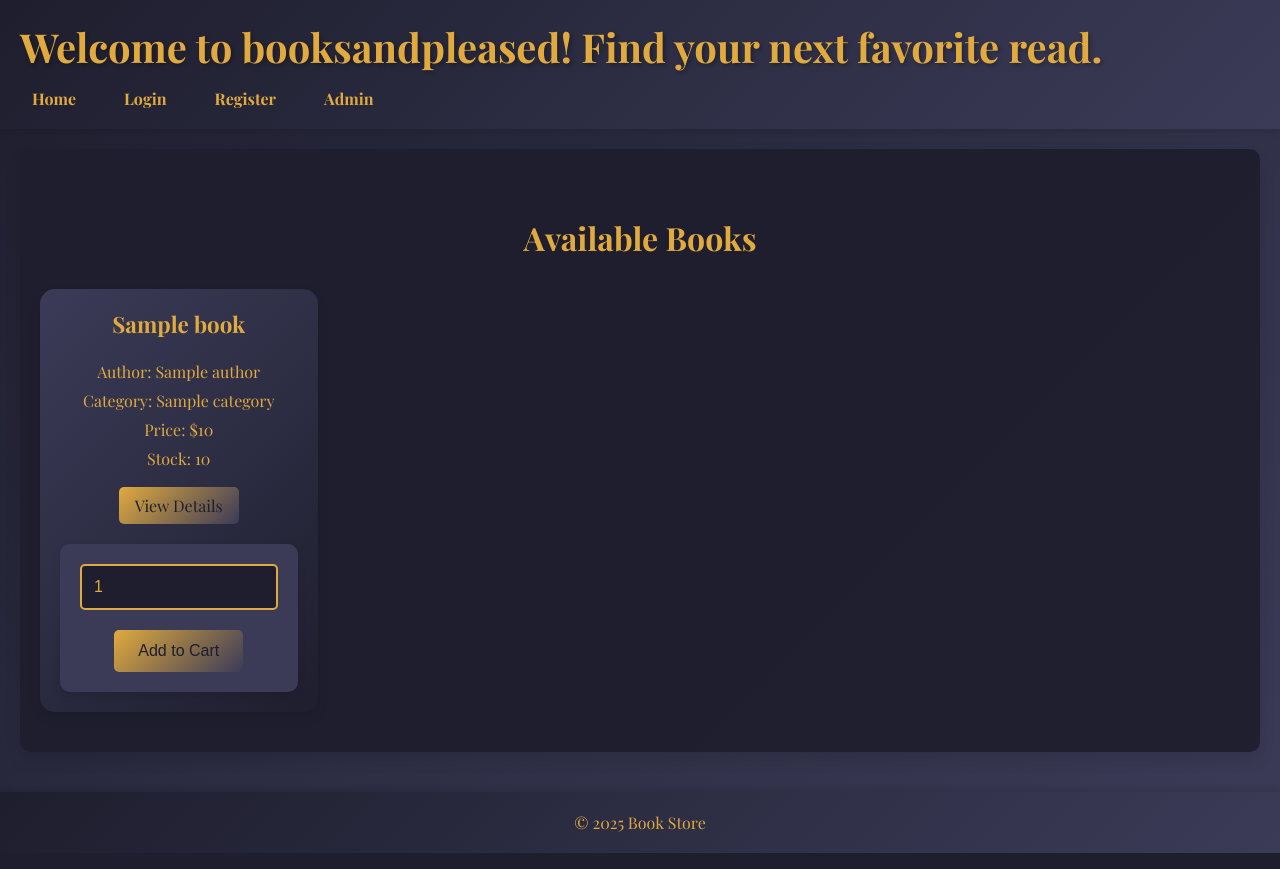
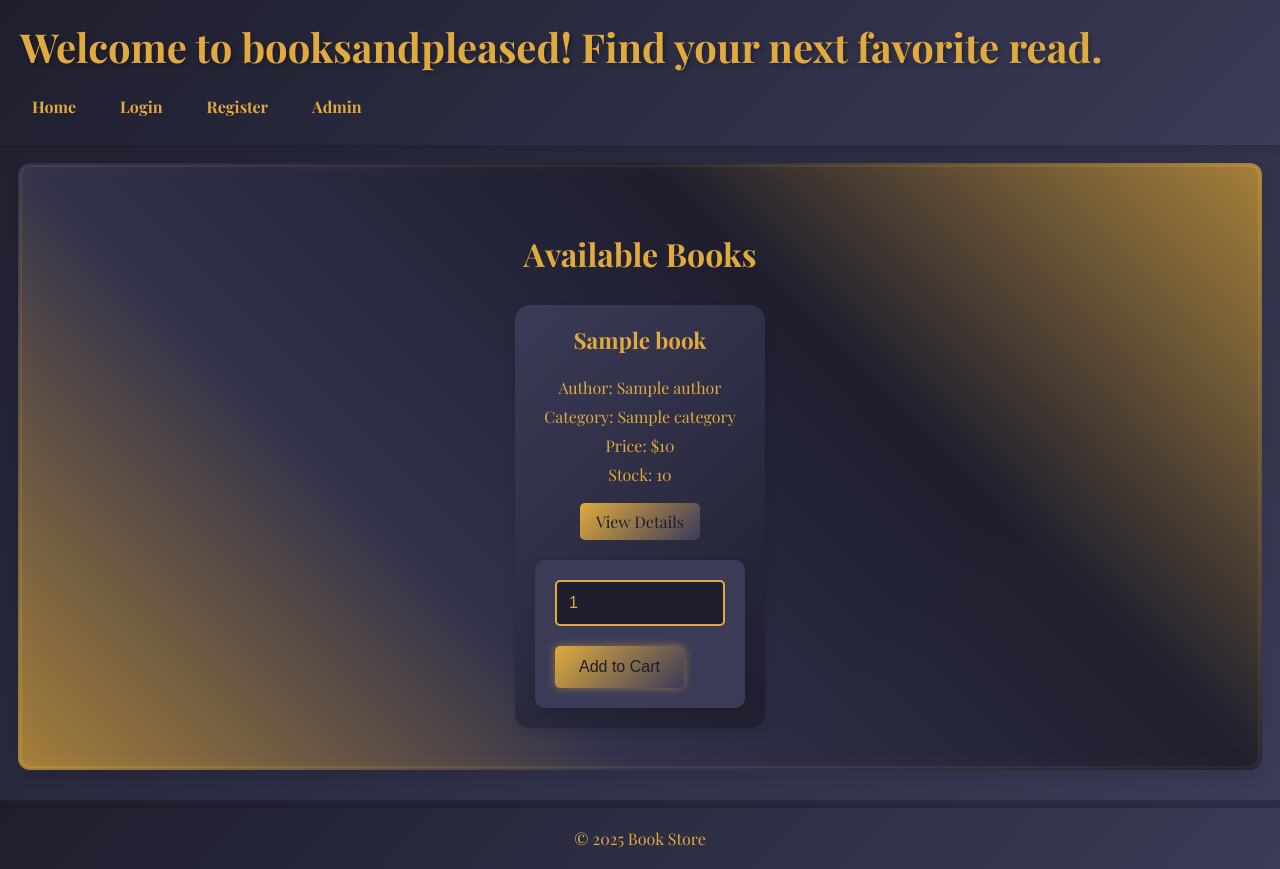
Before and after one commit to chudneyversal/book_system, a PHP site: page / in a window 1280 px wide. Run offline with PHP 8.4, Linux system fonts and the light colour scheme; tables that the repository leaves empty or names only in its code hold one stand-in row (values such as "Sample post").

Commit message:
modifiied some files

```diff
--- a/styles.css
+++ b/styles.css
@@ -1,13 +1,71 @@
 @import url('https://fonts.googleapis.com/css2?family=Inter:wght@400;700&family=Playfair+Display:wght@400;700&display=swap');
+@import url('https://cdnjs.cloudflare.com/ajax/libs/font-awesome/6.0.0/css/all.min.css');
+
+/* Keyframe Animations */
+@keyframes fadeIn {
+    from {
+        opacity: 0;
+        transform: translateY(20px);
+    }
+    to {
+        opacity: 1;
+        transform: translateY(0);
+    }
+}
+
+@keyframes slideInLeft {
+    from {
+        opacity: 0;
+        transform: translateX(-50px);
+    }
+    to {
+        opacity: 1;
+        transform: translateX(0);
+    }
+}
+
+@keyframes bounceIn {
+    0% {
+        opacity: 0;
+        transform: scale(0.3);
+    }
+    50% {
+        opacity: 1;
+        transform: scale(1.05);
+    }
+    70% {
+        transform: scale(0.9);
+    }
+    100% {
+        opacity: 1;
+        transform: scale(1);
+    }
+}
+
+@keyframes pulse {
+    0% {
+        transform: scale(1);
+    }
+    50% {
+        transform: scale(1.05);
+    }
+    100% {
+        transform: scale(1);
+    }
+}
 
 /* Modern Design Enhancements with Custom Colors */
 body {
     font-family: 'Playfair Display', serif;
     margin: 0;
     padding: 0;
-    background: linear-gradient(135deg, #1E1E2E 0%, #3B3B58 100%);
+    background: linear-gradient(135deg, #1E1E2E 0%, #3B3B58 100%),
+                radial-gradient(circle at 20% 80%, rgba(224, 170, 62, 0.1) 0%, transparent 50%),
+                radial-gradient(circle at 80% 20%, rgba(59, 59, 88, 0.1) 0%, transparent 50%);
+    background-attachment: fixed;
     color: #E0AA3E;
     min-height: 100vh;
+    animation: fadeIn 1s ease-out;
 }
 
 header {
@@ -16,6 +74,7 @@ header {
     padding: 20px;
     box-shadow: 0 4px 6px rgba(0,0,0,0.1);
     position: relative;
+    animation: slideInLeft 0.8s ease-out;
 }
 
 header h1 {
@@ -32,11 +91,14 @@ header p {
 
 nav {
     margin-top: 15px;
+    display: flex;
+    justify-content: flex-start;
+    flex-wrap: wrap;
+    gap: 20px;
 }
 
 nav a {
     color: #E0AA3E;
-    margin-right: 20px;
     text-decoration: none;
     font-weight: bold;
     transition: all 0.3s ease;
@@ -57,7 +119,27 @@ main {
     background-color: rgba(30, 30, 46, 0.95);
     border-radius: 10px;
     margin-top: 20px;
-    box-shadow: 0 8px 16px rgba(0,0,0,0.1);
+    box-shadow: 0 8px 16px rgba(0,0,0,0.1),
+                inset 0 0 0 2px rgba(224, 170, 62, 0.3),
+                inset 0 0 20px rgba(224, 170, 62, 0.1);
+    animation: fadeIn 1s ease-out 0.5s both;
+    display: flex;
+    flex-direction: column;
+    align-items: center;
+    position: relative;
+}
+
+main::before {
+    content: '';
+    position: absolute;
+    top: -2px;
+    left: -2px;
+    right: -2px;
+    bottom: -2px;
+    background: linear-gradient(45deg, #E0AA3E, #3B3B58, #1E1E2E, #E0AA3E);
+    border-radius: 12px;
+    z-index: -1;
+    opacity: 0.7;
 }
 
 h2 {
@@ -69,7 +151,7 @@ h2 {
 
 .books {
     display: grid;
-    grid-template-columns: repeat(auto-fill, minmax(250px, 1fr));
+    grid-template-columns: repeat(auto-fit, minmax(250px, 1fr));
     gap: 30px;
 }
 
@@ -81,6 +163,7 @@ h2 {
     box-shadow: 0 6px 12px rgba(0,0,0,0.1);
     transition: all 0.3s ease;
     text-align: center;
+    animation: bounceIn 0.8s ease-out;
 }
 
 .book:hover {
@@ -121,6 +204,9 @@ form {
     padding: 20px;
     border-radius: 10px;
     box-shadow: 0 4px 8px rgba(0,0,0,0.1);
+    display: flex;
+    flex-direction: column;
+    align-items: flex-start;
 }
 
 form label {
@@ -165,12 +251,13 @@ form button {
     cursor: pointer;
     font-size: 1em;
     transition: all 0.3s ease;
+    box-shadow: 0 0 10px rgba(224, 170, 62, 0.5);
 }
 
 form button:hover {
     background: linear-gradient(135deg, #3B3B58 0%, #1E1E2E 100%);
     transform: translateY(-2px);
-    box-shadow: 0 4px 8px rgba(0,0,0,0.2);
+    box-shadow: 0 4px 16px rgba(224, 170, 62, 0.7);
 }
 
 table {
@@ -258,6 +345,7 @@ footer p {
 .admin-buttons {
     display: flex;
     flex-direction: column;
+    flex-wrap: wrap;
     gap: 20px;
     align-items: center;
     margin-top: 30px;
@@ -274,6 +362,7 @@ footer p {
     cursor: pointer;
     transition: all 0.3s ease;
     box-shadow: 0 4px 8px rgba(0,0,0,0.2);
+    animation: pulse 2s infinite;
 }
 
 .admin-buttons button:hover {
```
Also changed, not shown: TODO.md (+5 -1 lines).
